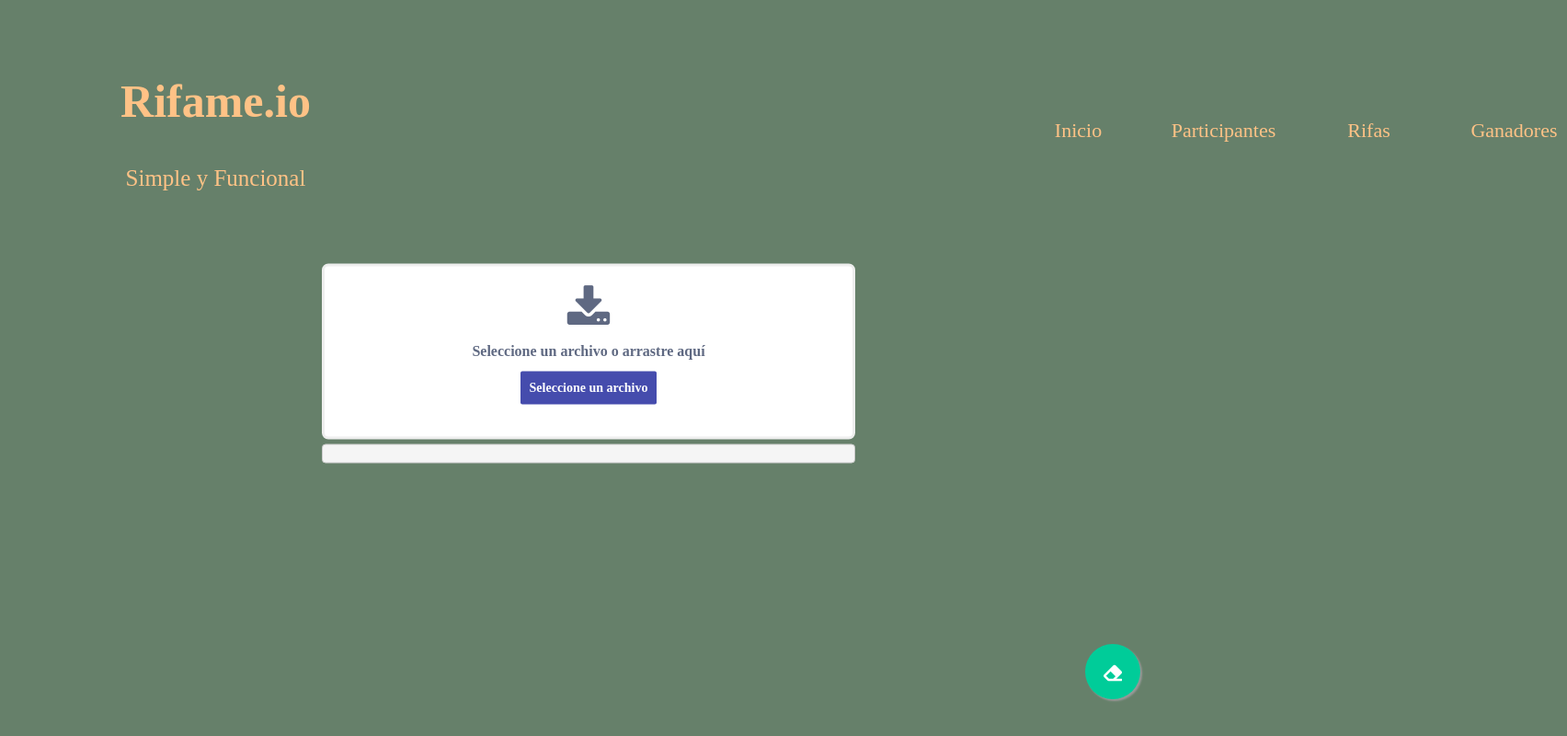
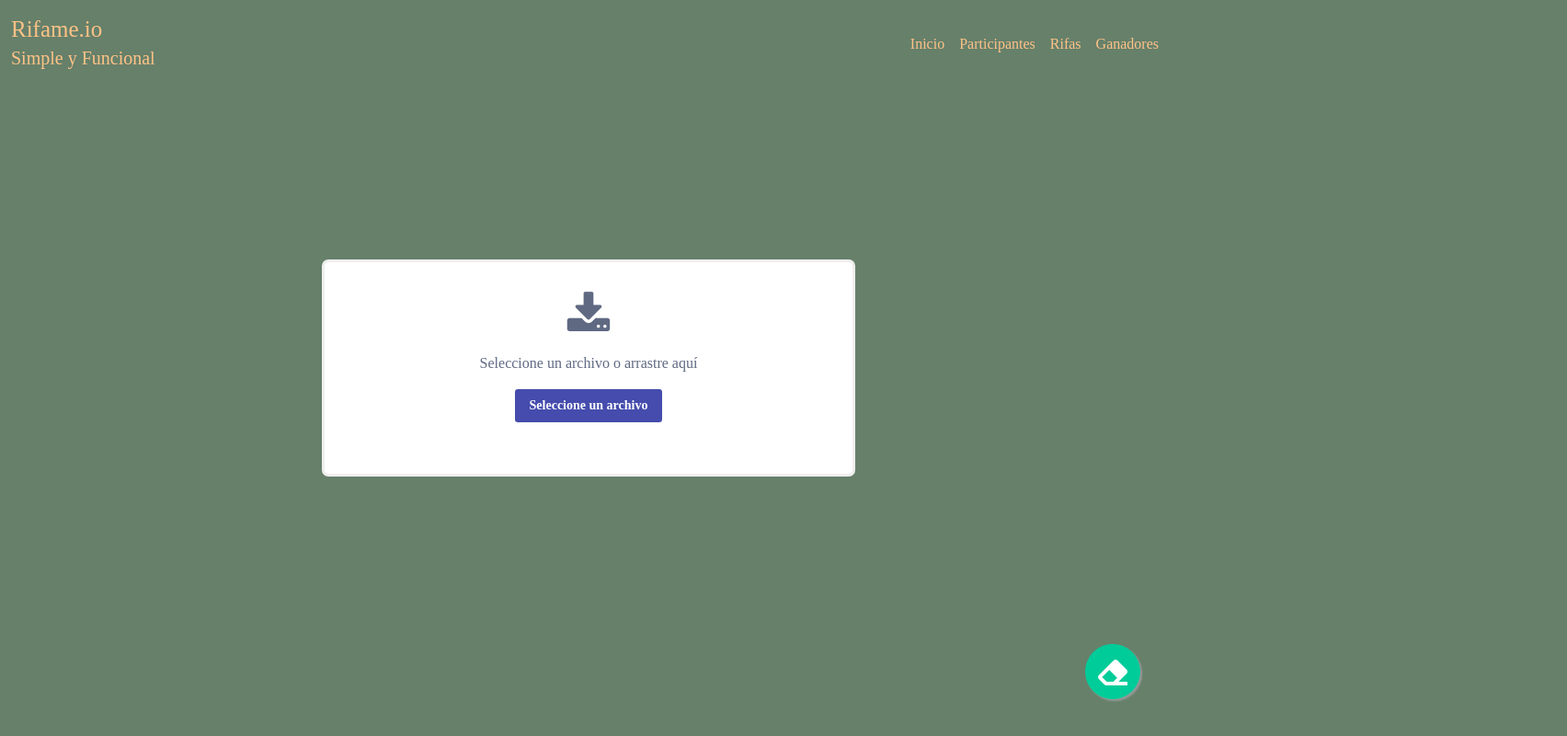
Before and after one commit to RicardoBritoBrens/rifame-io, an Angular app: page /rifame/participants in a window 1280 px wide. Shown: the whole page at 92% size, 1704 px wide, since content can reach past the window. Built offline with nearby package versions, Linux system fonts and the light colour scheme.

Commit message:
[IMP] remove unused module

```diff
--- a/angular.json
+++ b/angular.json
@@ -24,7 +24,6 @@
               "src/assets"
             ],
             "styles": [
-              "./node_modules/bootstrap/dist/css/bootstrap.min.css",
               "src/styles.css"
             ],
             "scripts": []
@@ -88,7 +87,9 @@
               "src/assets"
             ],
             "styles": [
-              "src/styles.css"
+              "src/styles.css",
+              "/node_modules/bootstrap/dist/css/bootstrap.css"
+
             ],
             "scripts": []
           }
--- a/package.json
+++ b/package.json
@@ -19,7 +19,6 @@
     "@angular/platform-browser": "~11.2.1",
     "@angular/platform-browser-dynamic": "~11.2.1",
     "@angular/router": "~11.2.1",
-    "bootstrap": "^4.6.1",
     "ngx-bootstrap": "^7.1.0",
     "rxjs": "~6.6.0",
     "tslib": "^2.0.0",
--- a/src/app/local-storage-participants.service.ts
+++ b/src/app/local-storage-participants.service.ts
@@ -1,6 +1,6 @@
 import { HttpClient } from "@angular/common/http";
 import { Injectable } from '@angular/core';
-import { from, Observable, of } from 'rxjs';
+import { Observable, of } from 'rxjs';
 import { LocalStorageReferenceService } from './local-storage-reference.service';
 import { IParticipants } from './models/IParticipants';
 import { Constants } from "./rifame-common/Constants";
@@ -34,10 +34,11 @@ export class LocalStorageParticipantsService {
 
     let participantsArray: IParticipants[] = JSON.parse(JSON.parse(JSON.parse(storageJson)));
 
-    console.log('Data got from the localstorage, the json obtain was: ' +  storageJson);
-
     return of(participantsArray);
   }
 
+  removeParticipants() {
+    this.localStorageService.removeData(Constants.KEY_LOCAL_STORAGE_PARTICIPANTS);
+  }
 
 }
--- a/src/app/rifame-load-file/rifame-load-file.component.html
+++ b/src/app/rifame-load-file/rifame-load-file.component.html
@@ -1,8 +1,5 @@
-
-<!-- Upload -->
-<form *ngIf="participantsTableAndImageIsVisibility" id="file-upload-form" class="uploader">
-  <input id="file-upload" type="file" name="fileUpload" accept=".xls,.xlsx,.csv"
-  (change)="fileUpload($event)" />
+<form *ngIf="IsVisibility" id="file-upload-form" class="uploader">
+  <input id="file-upload" type="file" name="fileUpload" accept=".xls,.xlsx,.csv" (change)="fileUpload($event)" />
   <label for="file-upload" id="file-drag">
     <img id="file-image" src="#" alt="Preview" class="hidden">
     <div id="start">
@@ -18,7 +15,4 @@
       </progress>
     </div>
   </label>
-  <div class="div">
-    <pre>{{convertedJson}}</pre>
-  </div>
 </form>
--- a/src/app/rifame-load-file/rifame-load-file.component.ts
+++ b/src/app/rifame-load-file/rifame-load-file.component.ts
@@ -9,9 +9,10 @@ import { LocalStorageParticipantsService } from '../local-storage-participants.s
 export class RifameLoadFileComponent implements OnInit {
 
   @Input()
-  participantsTableAndImageIsVisibility: boolean = false;
+  IsVisibility: boolean = false;
+
   convertedJson: String;
-  @Output() loadFileModalIsVisible = new EventEmitter<boolean>();
+  @Output() VisibilityEventEmitter = new EventEmitter<boolean>();
 
   constructor(private participantService: LocalStorageParticipantsService) { }
 
@@ -21,24 +22,29 @@ export class RifameLoadFileComponent implements OnInit {
   fileUpload(event: any) {
 
     const selectedFile = event.target.files[0];
+
     const fileReader = new FileReader();
 
     fileReader.readAsBinaryString(selectedFile);
 
     fileReader.onloadend = (event) => {
+
       let binaryData = event.target.result;
+
       let workbook = XLSX.read(binaryData, { type: 'binary' });
 
       workbook.SheetNames.forEach(sheet => {
+
         const data = XLSX.utils.sheet_to_json(workbook.Sheets[sheet]);
         this.convertedJson = JSON.stringify(data);
+
       })
 
       this.participantService.saveAllParticipants(this.convertedJson);
 
-      this.participantsTableAndImageIsVisibility = false;
+      this.IsVisibility = false;
 
-      this.loadFileModalIsVisible.emit(false);
+      this.VisibilityEventEmitter.emit(false);
 
     }
   }
--- a/src/app/rifame-nav-bar/rifame-nav-bar.component.css
+++ b/src/app/rifame-nav-bar/rifame-nav-bar.component.css
@@ -1,3 +1,13 @@
+
+.navbar-brand{
+  font-size: 25px;
+}
+
+.dropdown-menu-right { right: 0; left: auto; }
+
+.navbar-toggler:focus{
+  box-shadow: none;
+}
 /* unvisited link */
 a:link {
   color: rgba(255,194,134,1);
--- a/src/app/rifame-nav-bar/rifame-nav-bar.component.html
+++ b/src/app/rifame-nav-bar/rifame-nav-bar.component.html
@@ -1,8 +1,36 @@
-<div id="Rifameio_Simple_y_Funcional">
+<!-- <div id="Rifameio_Simple_y_Funcional">
   <span>Rifame.io</span><br><span style="font-style:normal;font-weight:normal;font-size:25px;">Simple y
     Funcional</span>
 </div>
 <div id="Inicio"><span><a routerLink="/">Inicio</a></span></div>
 <div id="Ganadores"><span><a routerLink="rifame/winners">Ganadores</a></span></div>
 <div id="Rifas"><span><a routerLink="rifame/raffles">Rifas</a></span></div>
-<div id="Participantes"><span><a routerLink="rifame/participants">Participantes</a></span></div>
+<div id="Participantes"><span><a routerLink="rifame/participants">Participantes</a></span></div> -->
+
+<nav class="navbar navbar-expand-lg bg-transparent">
+  <div class="container-fluid">
+    <a class="navbar-brand" href="/">
+      <span>Rifame.io</span><br>
+      <h5><span>Simple y Funcional</span></h5>
+    </a>
+    <button class="navbar-toggler" type="button" data-bs-toggle="collapse" data-bs-target="#navbarNav">
+      <span><i class="fas fa-bars" style="color: rgba(255,194,134,1);" ></i></span>
+    </button>
+    <div class="collapse navbar-collapse justify-content-end" id="navbarNav">
+      <ul class="navbar-nav">
+        <li class="nav-item">
+          <a class="nav-link active" aria-current="page" routerLink="/">Inicio</a>
+        </li>
+        <li class="nav-item">
+          <a class="nav-link" routerLink="rifame/participants">Participantes</a>
+        </li>
+        <li class="nav-item">
+          <a class="nav-link" routerLink="rifame/raffles">Rifas</a>
+        </li>
+        <li class="nav-item">
+          <a class="nav-link" routerLink="rifame/winners">Ganadores</a>
+        </li>
+      </ul>
+    </div>
+  </div>
+</nav>
--- a/src/app/rifame-participants/rifame-participants.component.css
+++ b/src/app/rifame-participants/rifame-participants.component.css
@@ -14,7 +14,7 @@ table {
   border: 1px solid rgb(126, 139, 128);
 }
 
-tbody{
+tbody {
   overflow-y: scroll;
   height: 500px;
   width: 100%;
@@ -31,27 +31,25 @@ tbody{
   background-color: rgb(140, 166, 144);
 }
 
-#ImageParticipantImage{
+#ImageParticipant {
   left: 1200px;
   top: 300px;
-  position:fixed;
+  position: fixed;
 }
 
-
-
-.float{
-	position:fixed;
-	width:60px;
-	height:60px;
-	bottom:40px;
-	right:40px;
-	background-color:#0C9;
-	color:#FFF;
-	border-radius:50px;
-	text-align:center;
-	box-shadow: 2px 2px 2px #999;
+.float {
+  position: fixed;
+  width: 60px;
+  height: 60px;
+  bottom: 40px;
+  right: 40px;
+  background-color: #0c9;
+  color: #fff;
+  border-radius: 50px;
+  text-align: center;
+  box-shadow: 2px 2px 2px #999;
 }
 
-.my-float{
-	margin-top:22px;
+.my-float {
+  margin-top: 15px;
 }
--- a/src/app/rifame-participants/rifame-participants.component.html
+++ b/src/app/rifame-participants/rifame-participants.component.html
@@ -1,3 +1,4 @@
+<!-- Alerts -->
 <div *ngIf="showSuccessAlertMessage" class="success-alert-message">
   <h4>
     <alert type='success' dismissOnTimeout="7000">
@@ -14,11 +15,11 @@
   </h4>
 </div>
 
-
+<!-- Load file module -->
 <div *ngIf="!loadFileIsVisible" class="container">
   <div id="ParticipantsAndPrize">
     <div class="table-responsive">
-      <table class="table">
+      <table class="table ">
         <thead>
           <tr>
             <th scope="col">Participantes</th>
@@ -33,17 +34,19 @@
         </tbody>
       </table>
     </div>
-    <div id="ImageParticipantImage">
+    <div id="ImageParticipant">
       <img src="/assets/images/welcome-winner-first.png">
     </div>
   </div>
 </div>
 
-
-<a href="javascript:alert('You clicked!')" class="float">
+<!-- Floating button -->
+<a routerLink="." (click)="removeParticipants()" class="float">
   <h2><i class="fas fa-eraser my-float"></i></h2>
 </a>
 
-<app-rifame-load-file (loadFileModalIsVisible)="onLoadFile($event)"
-  [participantsTableAndImageIsVisibility]='this.loadFileIsVisible'>
+<!-- Load file component -->
+<app-rifame-load-file
+  (VisibilityEventEmitter)="onLoadFile($event)"
+  [IsVisibility]='this.loadFileIsVisible'>
 </app-rifame-load-file>
--- a/src/app/rifame-participants/rifame-participants.component.ts
+++ b/src/app/rifame-participants/rifame-participants.component.ts
@@ -14,29 +14,39 @@ export class RifameParticipantsComponent implements OnInit {
   loadFileIsVisible: boolean = true;
   showSuccessAlertMessage: boolean = false;
   showErrorAlertMessage: boolean = false;
-
   constructor(private storageService: LocalStorageParticipantsService) {
 
   }
 
   ngOnInit(): void {
+    this.loadParticipants();
+  }
 
-    console.log('Loading participants');
-      this.storageService.getAllParticipantsFromLocalStorage()
+  onLoadFile(canIHideParticipantsLoader: boolean) {
+    this.loadFileIsVisible = canIHideParticipantsLoader;
+    this.canIShowSuccessAlertMessage();
+    this.loadFileIsVisible = false;
+    this.loadParticipants();
+  }
+
+  private canIShowSuccessAlertMessage() {
+    this.showSuccessAlertMessage = true;
+  }
+
+  removeParticipants()
+  {
+    this.storageService.removeParticipants();
+    this.loadParticipants();
+    this.loadFileIsVisible = true;
+  }
+
+  loadParticipants(){
+    this.storageService.getAllParticipantsFromLocalStorage()
       .subscribe(data => this.participants = data);
 
-      console.log('Validate participants length');
       if(this.participants?.length > 0){
 
-        console.log('Disable loadFileModule');
         this.loadFileIsVisible = false;
       }
   }
-
-
-  onLoadFile(canIHideParticipantsLoader: boolean) {
-    this.loadFileIsVisible = canIHideParticipantsLoader;
-    this.showSuccessAlertMessage = true;
-    this.loadFileIsVisible = false;
-  }
 }
--- a/src/index.html
+++ b/src/index.html
@@ -2,17 +2,27 @@
 <html lang="en">
 
 <head>
-  <link rel="stylesheet" href="https://maxcdn.bootstrapcdn.com/bootstrap/3.3.7/css/bootstrap.min.css"
+  <!-- <link rel="stylesheet" href="https://maxcdn.bootstrapcdn.com/bootstrap/3.3.7/css/bootstrap.min.css"
     integrity="sha384-BVYiiSIFeK1dGmJRAkycuHAHRg32OmUcww7on3RYdg4Va+PmSTsz/K68vbdEjh4u" crossorigin="anonymous">
   <link href="https://cdn.jsdelivr.net/npm/bootstrap@5.1.3/dist/css/bootstrap.min.css" rel="stylesheet"
-    integrity="sha384-1BmE4kWBq78iYhFldvKuhfTAU6auU8tT94WrHftjDbrCEXSU1oBoqyl2QvZ6jIW3" crossorigin="anonymous">
+    integrity="sha384-1BmE4kWBq78iYhFldvKuhfTAU6auU8tT94WrHftjDbrCEXSU1oBoqyl2QvZ6jIW3" crossorigin="anonymous"> -->
+
+  <link href="https://cdn.jsdelivr.net/npm/bootstrap@5.1.2/dist/css/bootstrap.min.css" rel="stylesheet"
+    integrity="sha384-uWxY/CJNBR+1zjPWmfnSnVxwRheevXITnMqoEIeG1LJrdI0GlVs/9cVSyPYXdcSF" crossorigin="anonymous">
+
+  <script src="https://cdn.jsdelivr.net/npm/bootstrap@5.1.2/dist/js/bootstrap.bundle.min.js"
+    integrity="sha384-kQtW33rZJAHjgefvhyyzcGF3C5TFyBQBA13V1RKPf4uH+bwyzQxZ6CmMZHmNBEfJ"
+    crossorigin="anonymous"></script>
+
   <link rel="stylesheet" href="https://pro.fontawesome.com/releases/v5.10.0/css/all.css"
     integrity="sha384-AYmEC3Yw5cVb3ZcuHtOA93w35dYTsvhLPVnYs9eStHfGJvOvKxVfELGroGkvsg+p" crossorigin="anonymous" />
+
   <meta charset="utf-8">
   <meta http-equiv="X-UA-Compatible" content="IE=edge" />
+
   <title>Rifame.io</title>
   <base href="/">
-  <meta name="viewport" content="width=device-width, initial-scale=1.0">
+  <meta name="viewport" content="width=device-width, initial-scale=1">
   <link rel="icon" type="image/x-icon" href="favicon.ico">
 </head>
 
--- /dev/null
+++ b/test.html
@@ -0,0 +1,50 @@
+<!doctype html>
+<html lang="en">
+  <head>
+    <!-- Required meta tags -->
+    <meta charset="utf-8">
+    <meta name="viewport" content="width=device-width, initial-scale=1">
+
+    <!-- Bootstrap CSS -->
+    <link href="https://cdn.jsdelivr.net/npm/bootstrap@5.1.3/dist/css/bootstrap.min.css" rel="stylesheet" integrity="sha384-1BmE4kWBq78iYhFldvKuhfTAU6auU8tT94WrHftjDbrCEXSU1oBoqyl2QvZ6jIW3" crossorigin="anonymous">
+
+    <title>Hello, world!</title>
+  </head>
+  <body>
+
+    <nav class="navbar navbar-expand-lg navbar-dark bg-dark">
+      <div class="container-fluid">
+        <a class="navbar-brand" href="#">Brand</a>
+        <button class="navbar-toggler" type="button" data-bs-toggle="collapse" data-bs-target="#navbarNav">
+          <span class="navbar-toggler-icon"></span>
+        </button>
+        <div class="collapse navbar-collapse justify-content-end" id="navbarNav">
+          <ul class="navbar-nav">
+            <li class="nav-item">
+              <a class="nav-link active" aria-current="page" href="#">Contact</a>
+            </li>
+            <li class="nav-item">
+              <a class="nav-link" href="#">Pricing</a>
+            </li>
+            <li class="nav-item">
+              <a class="nav-link" href="#">Download</a>
+            </li>
+          </ul>
+        </div>
+      </div>
+    </nav>
+
+    <h1>Hello, world!</h1>
+
+    <!-- Optional JavaScript; choose one of the two! -->
+
+    <!-- Option 1: Bootstrap Bundle with Popper -->
+    <script src="https://cdn.jsdelivr.net/npm/bootstrap@5.1.3/dist/js/bootstrap.bundle.min.js" integrity="sha384-ka7Sk0Gln4gmtz2MlQnikT1wXgYsOg+OMhuP+IlRH9sENBO0LRn5q+8nbTov4+1p" crossorigin="anonymous"></script>
+
+    <!-- Option 2: Separate Popper and Bootstrap JS -->
+    <!--
+    <script src="https://cdn.jsdelivr.net/npm/@popperjs/core@2.10.2/dist/umd/popper.min.js" integrity="sha384-7+zCNj/IqJ95wo16oMtfsKbZ9ccEh31eOz1HGyDuCQ6wgnyJNSYdrPa03rtR1zdB" crossorigin="anonymous"></script>
+    <script src="https://cdn.jsdelivr.net/npm/bootstrap@5.1.3/dist/js/bootstrap.min.js" integrity="sha384-QJHtvGhmr9XOIpI6YVutG+2QOK9T+ZnN4kzFN1RtK3zEFEIsxhlmWl5/YESvpZ13" crossorigin="anonymous"></script>
+    -->
+  </body>
+</html>
```
Also changed, not shown: 1 other file (tests, documents, lock files or other folders).
